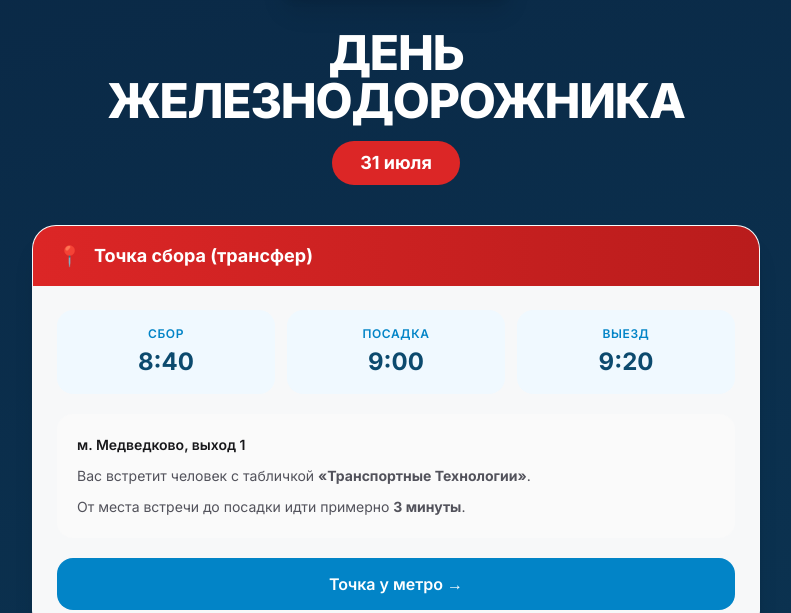
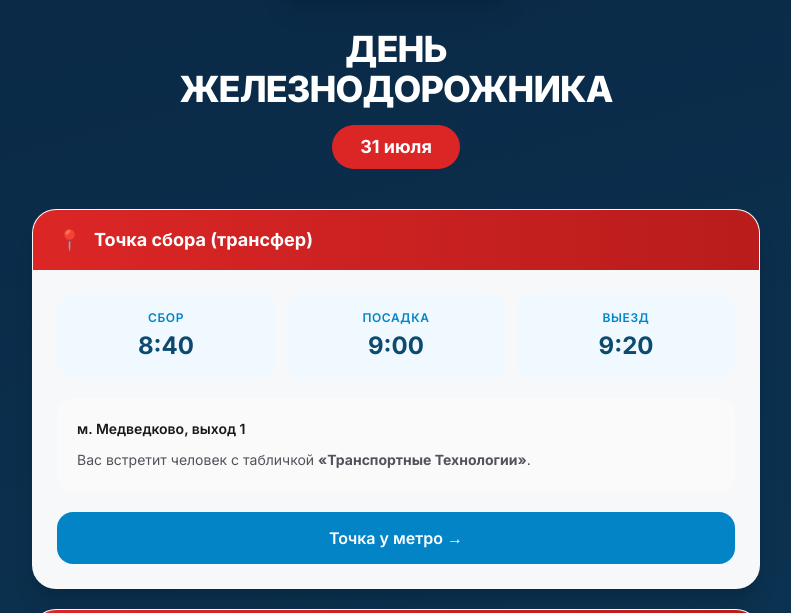
Before and after one commit to 89854916730g-spec/31.07-, a plain HTML site: page index.html in a window 1280 px wide. Shown: the part 187-800 px from the top of the page, without its empty margins (244-1035 px from the left). Drawn offline with nearby package versions, Linux system fonts and the light colour scheme.

Commit message:
Update index.html

```diff
--- a/index.html
+++ b/index.html
@@ -33,7 +33,7 @@
         </div>
     </div>
 
-    <h1 class="text-4xl md:text-5xl font-extrabold text-white tracking-tight leading-none mb-4">
+    <h1 class="text-3xl md:text-4xl font-extrabold text-white tracking-tight leading-tight mb-4">
         ДЕНЬ<br>ЖЕЛЕЗНОДОРОЖНИКА
     </h1>
 
@@ -69,7 +69,6 @@
             <div class="bg-zinc-50 rounded-2xl p-5 text-sm leading-relaxed space-y-2">
                 <p class="font-semibold text-zinc-900">м. Медведково, выход 1</p>
                 <p class="text-zinc-600">Вас встретит человек с табличкой <b>«Транспортные Технологии»</b>.</p>
-                <p class="text-zinc-600">От места встречи до посадки идти примерно <b>3 минуты</b>.</p>
             </div>
 
             <a href="https://yandex.ru/maps?whatshere%5Bzoom%5D=19&whatshere%5Bpoint%5D=37.661616,55.887888&si=ymxuc28bfxzn2gz1xntxzzdtd0" target="_blank"
```
